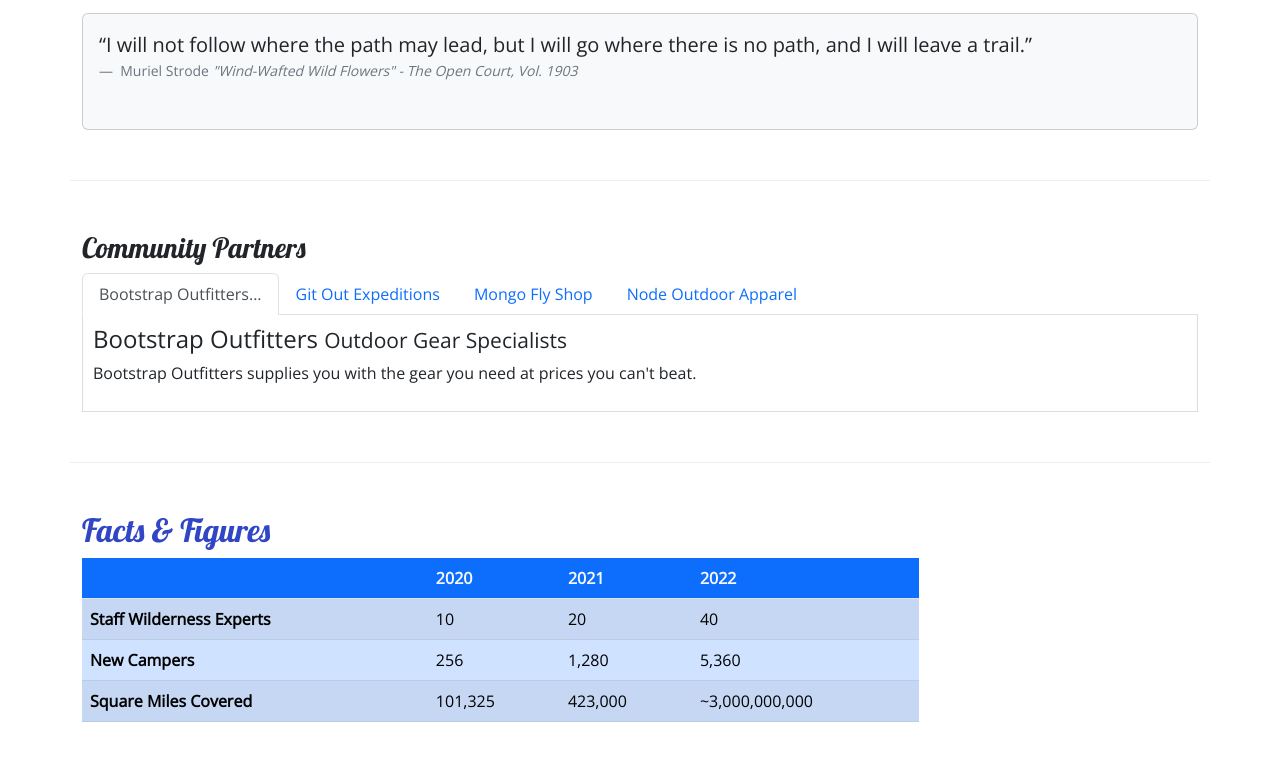
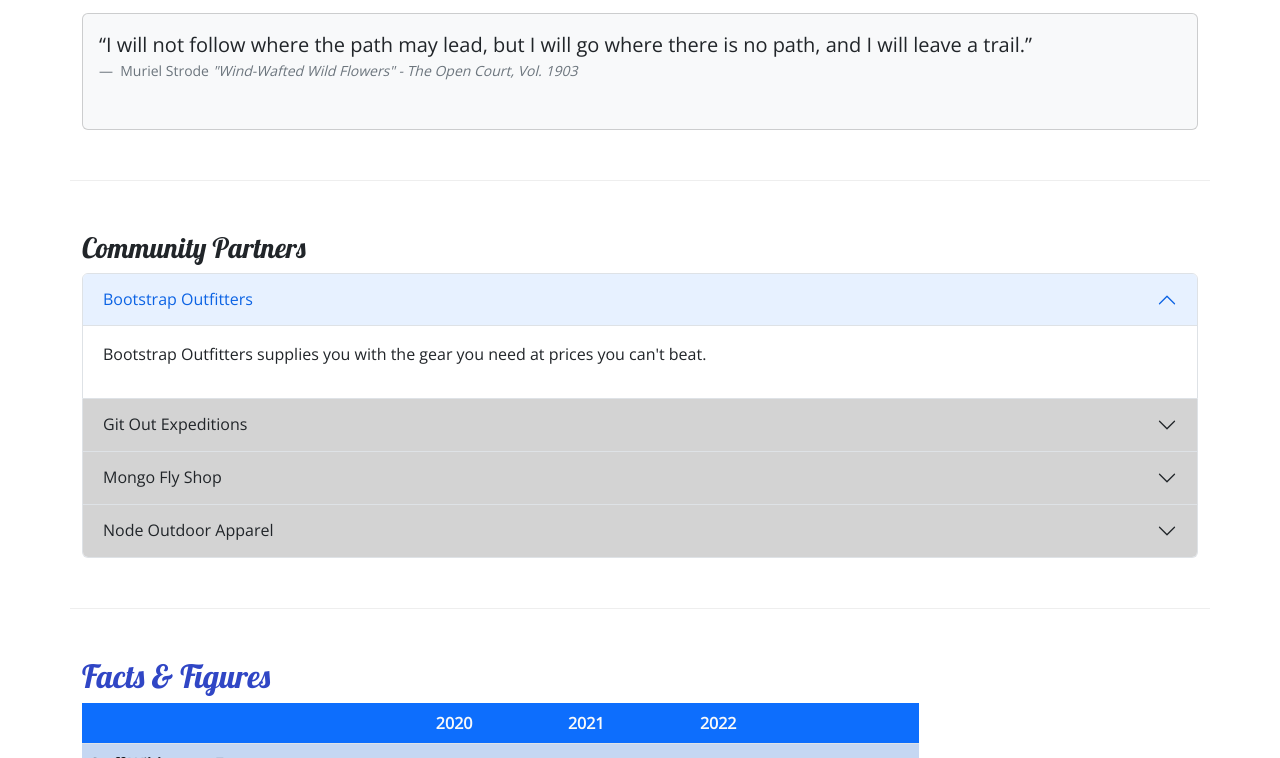
Before and after one commit to garciabusiness21/nucampsite, a plain HTML site: page aboutus.html in a window 1280 px wide. Shown: the part 613-1371 px from the top of the page. Drawn offline with nearby package versions, Linux system fonts and the light colour scheme.

Commit message:
Accordion

```diff
--- a/aboutus.html
+++ b/aboutus.html
@@ -110,28 +110,60 @@
         <section class="row row-content">
             <div class="col-12">
                 <h3>Community Partners</h3>
-                <ul class="nav nav-tabs">
-                    <li class="nav-item"><a class="nav-link active" href="#bootstrap" role="tab" data-bs-toggle="tab">Bootstrap Outfitters...</a></li>
-                    <li class="nav-item"><a class="nav-link" href="#git" role="tab" data-bs-toggle="tab">Git Out Expeditions</a></li>
-                    <li class="nav-item"><a class="nav-link" href="#mongo" role="tab" data-bs-toggle="tab">Mongo Fly Shop</a></li>
-                    <li class="nav-item"><a class="nav-link" href="#node" role="tab" data-bs-toggle="tab">Node Outdoor Apparel</a></li>
-                </ul>
-                <div class="tab-content">
-                    <div role="tabpanel" class="tab-pane fade show active" id="bootstrap">
-                        <h4>Bootstrap Outfitters <small>Outdoor Gear Specialists</small></h4>
-                        <p class="d-none d-sm-block">Bootstrap Outfitters supplies you with the gear you need at prices you can't beat.</p>
+
+                <div id="accordion-example" class="accordion">
+                    <div class="accordion-item">
+                        <h4 class="accordion-header">
+                            <button class="accordion-button" type="button" data-bs-toggle="collapse" data-bs-target="#bootstrap">
+                               Bootstrap Outfitters
+                            </button>
+                        </h4>
+                        <div id="bootstrap" class="accordion-collapse collapse show" data-bs-parent="#accordionExample">
+                            <div class="accordion-body d-none d-sm-block">
+                                <p>Bootstrap Outfitters supplies you with the gear you need at prices you can't beat.</p>
+                            </div>
+                        </div>
                     </div>
-                    <div role="tabpanel" class="tab-pane fade" id="git">
-                        <h4>Git Out Expeditions <small>Group Adventure Expeditions</small></h4>
-                       <p class="d-none d-sm-block">Join Git Out Expeditions to explore new horizons with a group of other adventurers!</p>
+                    <div class="accordion-item">
+                        <h4 class="accordion-header">
+                            <button class="accordion-button collapsed" type="button" data-bs-toggle="collapse"
+                                data-bs-target="#git">
+                                Git Out Expeditions
+                            </button>
+                        </h4>
+                        <div id="git" class="accordion-collapse collapse" data-bs-parent="#accordionExample">
+                            <div class="accordion-body d-none d-sm-block">
+                                <p>Join Git Out Expeditions to explore new horizons with a group of other adventurers!
+                                </p>
+                            </div>
+                        </div>
                     </div>
-                     <div role="tabpanel" class="tab-pane fade" id="mongo">
-                        <h4>Mongo Fly Shop <small>Your Neighborhood Fly Fishing Shop</small></h4>
-                        <p class="d-none d-sm-block">Need a new fishing pole, a tacklebox, or flies of all kinds? Stop by Mongo Fly Shop.</p>
+                    <div class="accordion-item">
+                        <h4 class="accordion-header">
+                            <button class="accordion-button collapsed" type="button" data-bs-toggle="collapse"
+                                data-bs-target="#mongo">
+                                Mongo Fly Shop
+                            </button>
+                        </h4>
+                        <div id="mongo" class="accordion-collapse collapse" data-bs-parent="#accordionExample">
+                            <div class="accordion-body d-none d-sm-block">
+                                <p>Need a new fishing pole, a tacklebox, or flies of all kinds? Stop by Mongo Fly Shop.
+                                </p>
+                            </div>
+                        </div>
                     </div>
-                    <div role="tabpanel" class="tab-pane fade" id="node">
-                        <h4>Node Outdoor Apparel <small>Outdoor Clothes & Shoes</small></h4>
-                        <p class="d-none d-sm-block">From polar fleeces to swimsuits, hiking boots to waders, a visit to Node will be sure to get you covered.</p>
+                    <div class="accordion-item">
+                        <h4 class="accordion-header">
+                            <button class="accordion-button collapsed" type="button" data-bs-toggle="collapse"
+                                data-bs-target="#node">
+                                Node Outdoor Apparel
+                            </button>
+                        </h4>
+                        <div id="node" class="accordion-collapse collapse" data-bs-parent="#accordionExample">
+                            <div class="accordion-body d-none d-sm-block">
+                                <p>From polar fleeces to swimsuits, hiking boots to waders, a visit to Node will be sure to get you covered.</p>
+                            </div>
+                        </div>
                     </div>
                 </div>
             </div>
--- a/css/styles.css
+++ b/css/styles.css
@@ -34,8 +34,7 @@ footer {
 .navbar {
     background-color: #901CAD;
 }
-.tab-content {
-    border: 1px solid #DDD;
-    border-top: none;
-    padding:10px
+
+.accordion-button {
+    background-color: #d3d3d3;
 }
```
